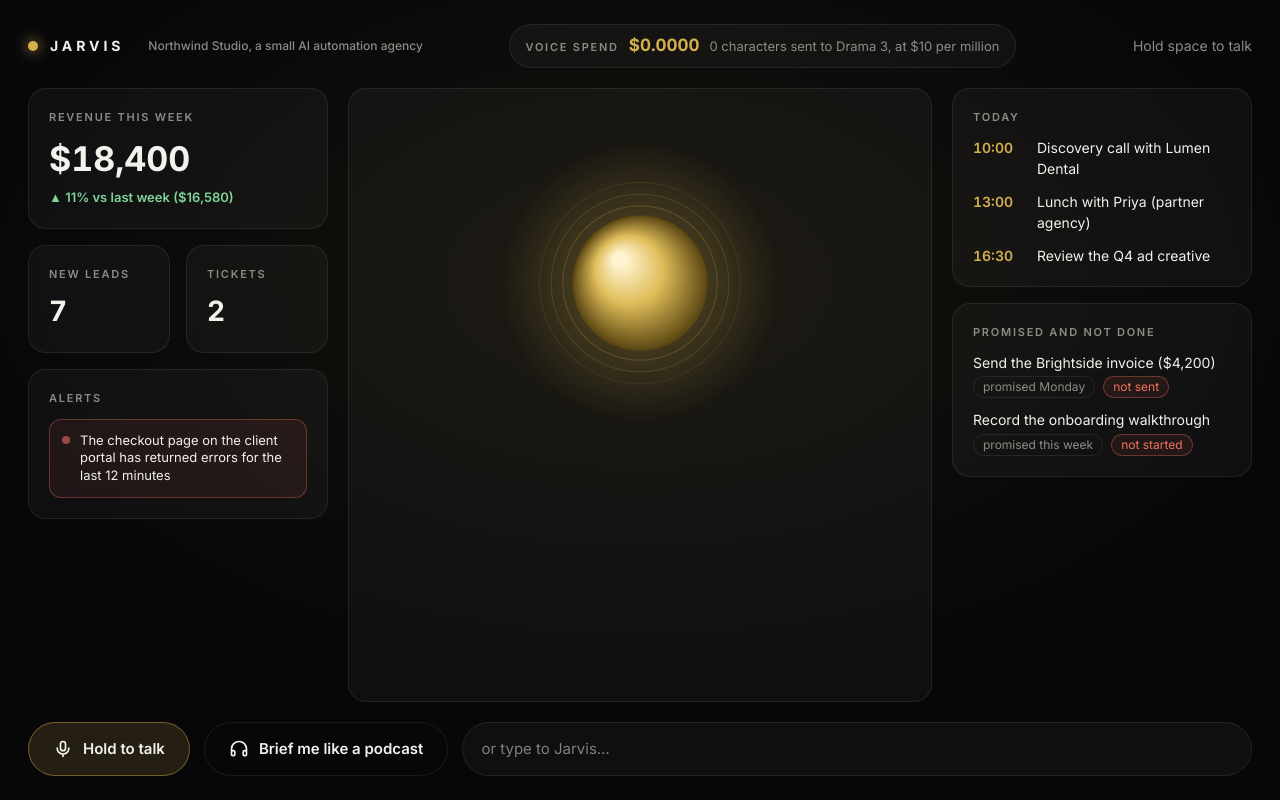
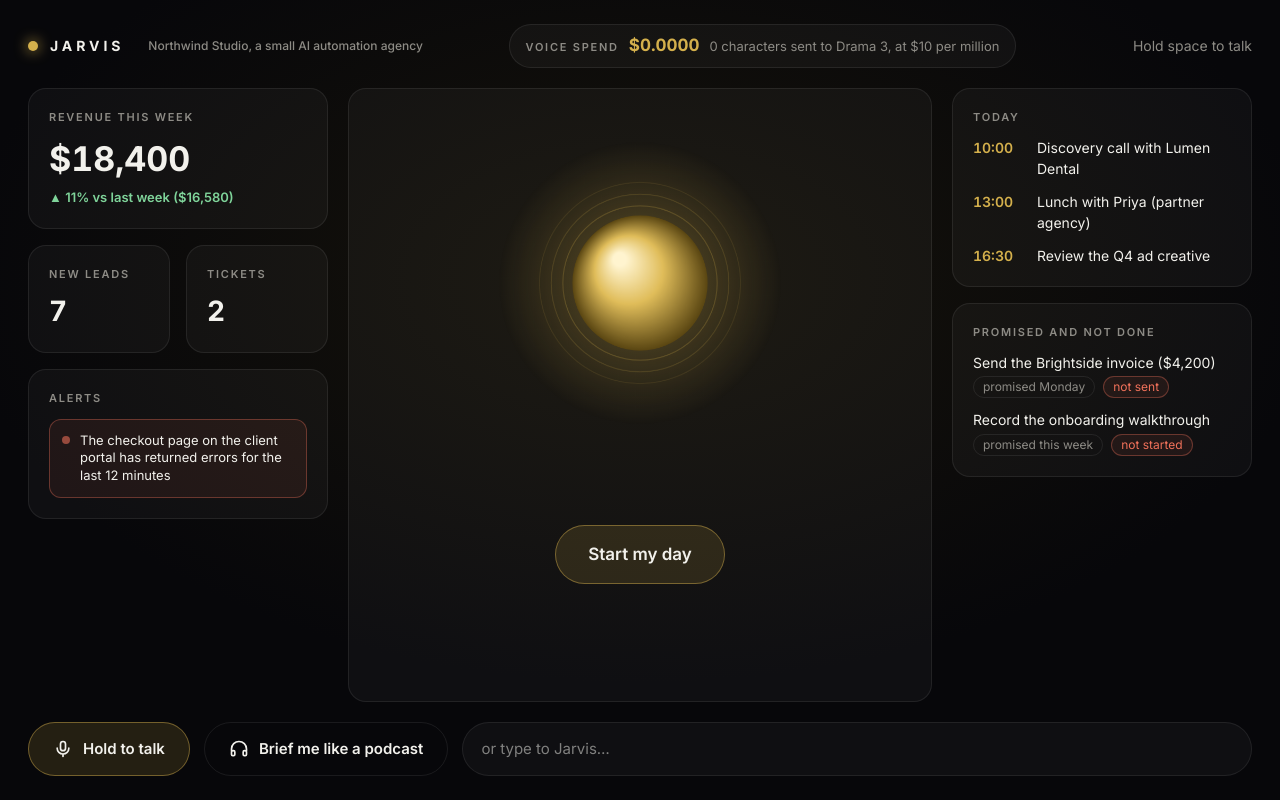
Before and after one commit to joshpocock/emotional-jarvis, a Next.js app: page / in a window 1280 px wide. Built offline with nearby package versions, Linux system fonts and the light colour scheme.

Commit message:
Step 6: Start my day, Jarvis greets you and briefs you first; README for steps 5 and 6

```diff
--- /dev/null
+++ b/app/api/greet/route.ts
@@ -0,0 +1,18 @@
+// Start my day: Jarvis greets you and briefs you on what matters most, in the right mood, before you ask anything.
+import { think } from "@/lib/brain";
+import { store, queueAudio, meter } from "@/lib/store";
+import { state } from "@/lib/actions";
+
+export async function POST(request: Request) {
+  try {
+    const { now } = await request.json().catch(() => ({ now: "" }));
+    const cue = `[The owner just opened the dashboard. Their local time is ${now || "unknown"}. Greet them by name for the time of day, then brief them on the one or two things that matter most today, in two or three sentences. Don't take any actions.]`;
+    store.history.push({ role: "user", content: cue });
+    const { reply } = await think(store.history.slice(-12));
+    store.history.push({ role: "assistant", content: reply });
+    return Response.json({ reply, audio: queueAudio(reply), business: state(), meter: meter() });
+  } catch (err) {
+    console.error(err);
+    return Response.json({ error: err instanceof Error ? err.message : String(err) }, { status: 500 });
+  }
+}
--- a/components/Dashboard.tsx
+++ b/components/Dashboard.tsx
@@ -142,6 +142,25 @@ export default function Dashboard({ data: initial }: { data: Business }) {
     await play(out.audio);
   }, [play, showMeter]);
 
+  // ---------- start my day: Jarvis briefs you first ----------
+  const [started, setStarted] = useState(false);
+  const greet = useCallback(async () => {
+    setStarted(true);
+    setMode("thinking");
+    setStatus("Waking up…");
+    const now = new Date().toLocaleString("en-US", { weekday: "long", hour: "numeric", minute: "2-digit" });
+    const out = await (await fetch("/api/greet", { method: "POST", headers: { "content-type": "application/json" }, body: JSON.stringify({ now }) })).json();
+    if (out.error) {
+      setStatus(out.error);
+      setMode("idle");
+      return;
+    }
+    setLog((l) => [...l, { who: "jarvis", text: spoken(out.reply), tags: directions(out.reply) }]);
+    setCaption(spoken(out.reply));
+    showMeter(out.meter);
+    await play(out.audio);
+  }, [play, showMeter]);
+
   // ---------- hold to talk (button or space bar) ----------
   const startTalking = useCallback(async () => {
     if (rec.current?.state === "recording") return;
@@ -254,7 +273,16 @@ export default function Dashboard({ data: initial }: { data: Business }) {
         {/* center: Jarvis */}
         <div className="card flex min-h-[560px] flex-col items-center justify-between overflow-hidden px-6 pb-4 pt-6">
           <Orb level={level} />
-          <p className="min-h-[64px] max-w-[640px] text-center text-[21px] font-medium leading-[1.45]">{caption}</p>
+          {!started && log.length === 0 ? (
+            <button
+              onClick={greet}
+              className="rounded-full border border-[rgba(212,176,76,0.45)] bg-accent-soft px-8 py-4 text-[17px] font-semibold transition hover:bg-[rgba(212,176,76,0.24)]"
+            >
+              Start my day
+            </button>
+          ) : (
+            <p className="min-h-[64px] max-w-[640px] text-center text-[21px] font-medium leading-[1.45]">{caption}</p>
+          )}
           <div className="log mt-3 flex max-h-[200px] w-full flex-col gap-2.5 overflow-y-auto pt-4">
             {log.map((m, i) => (
               <div key={i} className="grid grid-cols-[64px_1fr] gap-3 text-[14px] leading-relaxed">
```
Also changed, not shown: 2 other files (tests, documents, lock files or other folders).
